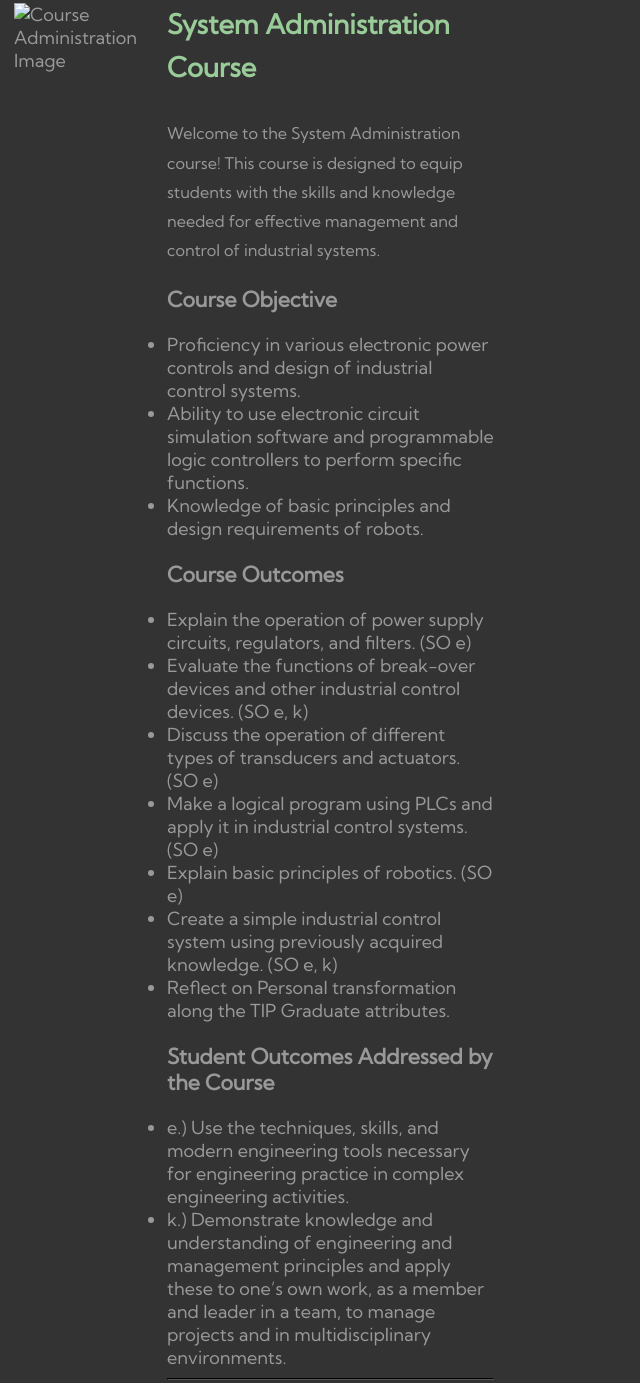
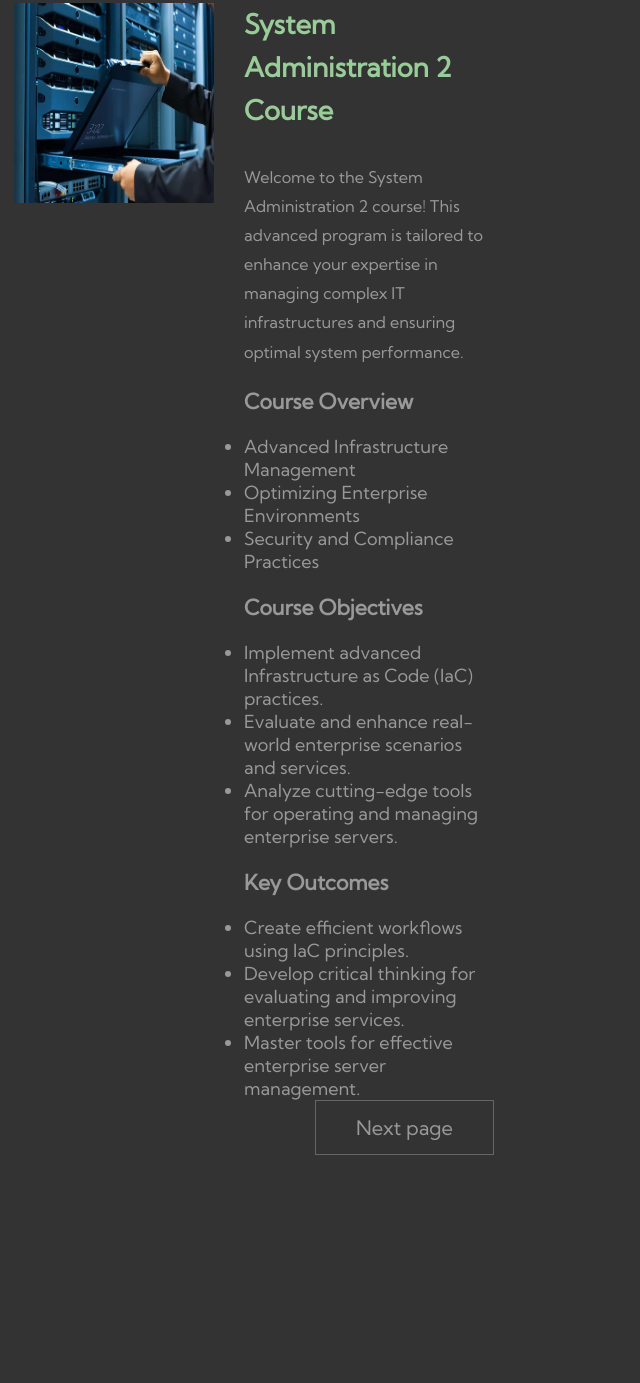
Before and after one commit to paullmangundayao/cpe232mangundayaopaull.github.io, a plain HTML site: page index.html in a window 1280 px wide. Shown: the part 177-1560 px from the top of the page, without its empty margins (86-726 px from the left). Drawn offline with Linux system fonts and the light colour scheme.

Commit message:
Update index.html

```diff
--- a/index.html
+++ b/index.html
@@ -67,39 +67,40 @@ https://www.tooplate.com/view/2124-vertex
             <!-- Intro left -->
             <div class="tm-section-col tm-content">
                 <div class="tm-media">
-                    <img src="img/course-administration.jpg" alt="Course Administration Image">
+                    <img src="img/gallery/sysad1.jpg" alt="System Administration Image">
                     <div class="tm-media-body">
-                        <h2><a href="#" class="tm-text-primary">System Administration Course</a></h2>
+                        <h2><a href="#" class="tm-text-primary">System Administration 2 Course</a></h2>
                         <p class="tm-mb-20 tm-text-small">
-                            Welcome to the System Administration course! This course is designed to equip students with the skills and knowledge needed for effective management and control of industrial systems.
+                            Welcome to the System Administration 2 course! This advanced program is tailored to enhance your expertise in managing complex IT infrastructures and ensuring optimal system performance.
                         </p>
-                        <h3>Course Objective</h3>
+                        <h3>Course Overview</h3>
                         <ul class="tm-list">
-                            <li>Proficiency in various electronic power controls and design of industrial control systems.</li>
-                            <li>Ability to use electronic circuit simulation software and programmable logic controllers to perform specific functions.</li>
-                            <li>Knowledge of basic principles and design requirements of robots.</li>
+                            <li>Advanced Infrastructure Management</li>
+                            <li>Optimizing Enterprise Environments</li>
+                            <li>Security and Compliance Practices</li>
                         </ul>
 
-                        <h3>Course Outcomes</h3>
+                        <h3>Course Objectives</h3>
                         <ul class="tm-list">
-                            <li>Explain the operation of power supply circuits, regulators, and filters. (SO e)</li>
-                            <li>Evaluate the functions of break-over devices and other industrial control devices. (SO e, k)</li>
-                            <li>Discuss the operation of different types of transducers and actuators. (SO e)</li>
-                            <li>Make a logical program using PLCs and apply it in industrial control systems. (SO e)</li>
-                            <li>Explain basic principles of robotics. (SO e)</li>
-                            <li>Create a simple industrial control system using previously acquired knowledge. (SO e, k)</li>
-                            <li>Reflect on Personal transformation along the TIP Graduate attributes.</li>
+                            <li>Implement advanced Infrastructure as Code (IaC) practices.</li>
+                            <li>Evaluate and enhance real-world enterprise scenarios and services.</li>
+                            <li>Analyze cutting-edge tools for operating and managing enterprise servers.</li>
                         </ul>
 
-                        <h3>Student Outcomes Addressed by the Course</h3>
+                        <h3>Key Outcomes</h3>
                         <ul class="tm-list">
-                            <li>e.) Use the techniques, skills, and modern engineering tools necessary for engineering practice in complex engineering activities.</li>
-                            <li>k.) Demonstrate knowledge and understanding of engineering and management principles and apply these to one’s own work, as a member and leader in a team, to manage projects and in multidisciplinary environments.</li>
+                            <li>Create efficient workflows using IaC principles.</li>
+                            <li>Develop critical thinking for evaluating and improving enterprise services.</li>
+                            <li>Master tools for effective enterprise server management.</li>
                         </ul>
 
-                        <hr class="tm-hr tm-mr">
+                        <div class="tm-text-right">
+                            <a href="#services" class="tm-btn tm-btn-next">Next page</a>
+                        </div>
                     </div>
                 </div>
+            </div>
+        </div>
 
                 <!-- Add more content or modify as needed -->
 
```
